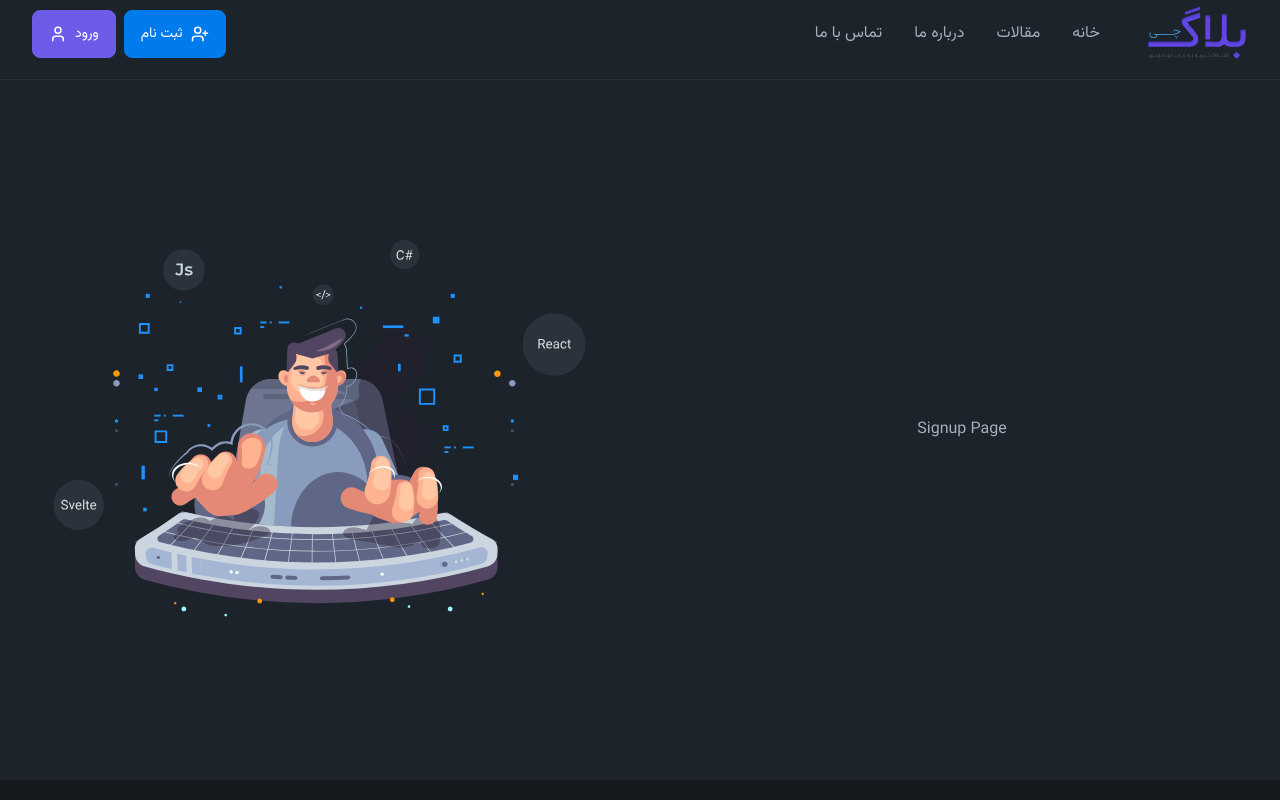
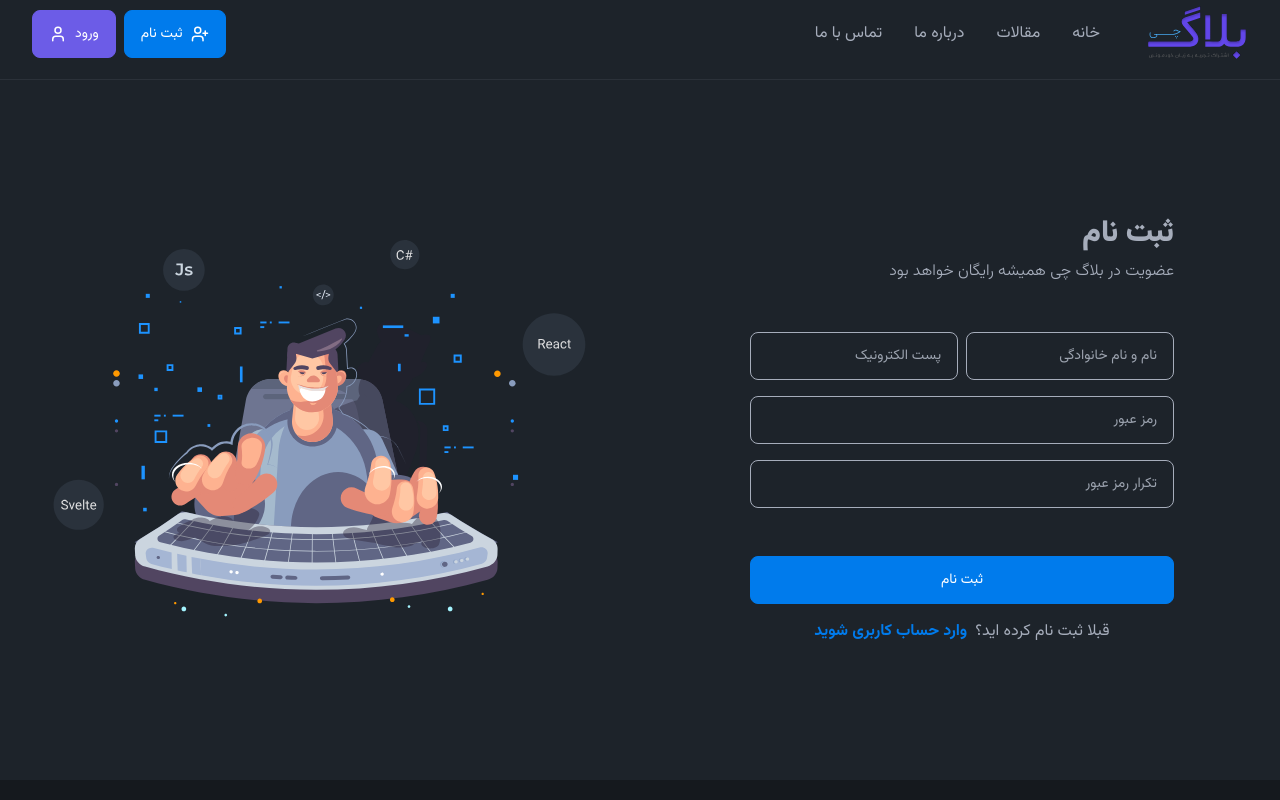
Before and after one commit to hamid19471/blogchi, a Next.js app: page /signup in a window 1280 px wide. Shown: the top 800 px of the page. Built offline with nearby package versions, Linux system fonts and the light colour scheme.

Commit message:
Update: add sigin and signup forms in auth routes

```diff
--- a/src/app/(auth)/signin/page.tsx
+++ b/src/app/(auth)/signin/page.tsx
@@ -1,3 +1,9 @@
+import { SigninForm } from "./_components/signin-form";
+
 export default async function SigninPage() {
-  return <div>Signin Page</div>;
+  return (
+    <div className="w-2/3">
+      <SigninForm />
+    </div>
+  );
 }
--- a/src/app/(auth)/signup/page.tsx
+++ b/src/app/(auth)/signup/page.tsx
@@ -1,3 +1,9 @@
+import { SigninForm } from "./_components/signup-form";
+
 export default async function SignupPage() {
-  return <div>Signup Page</div>;
+  return (
+    <div className="w-2/3">
+      <SigninForm />
+    </div>
+  );
 }
```
